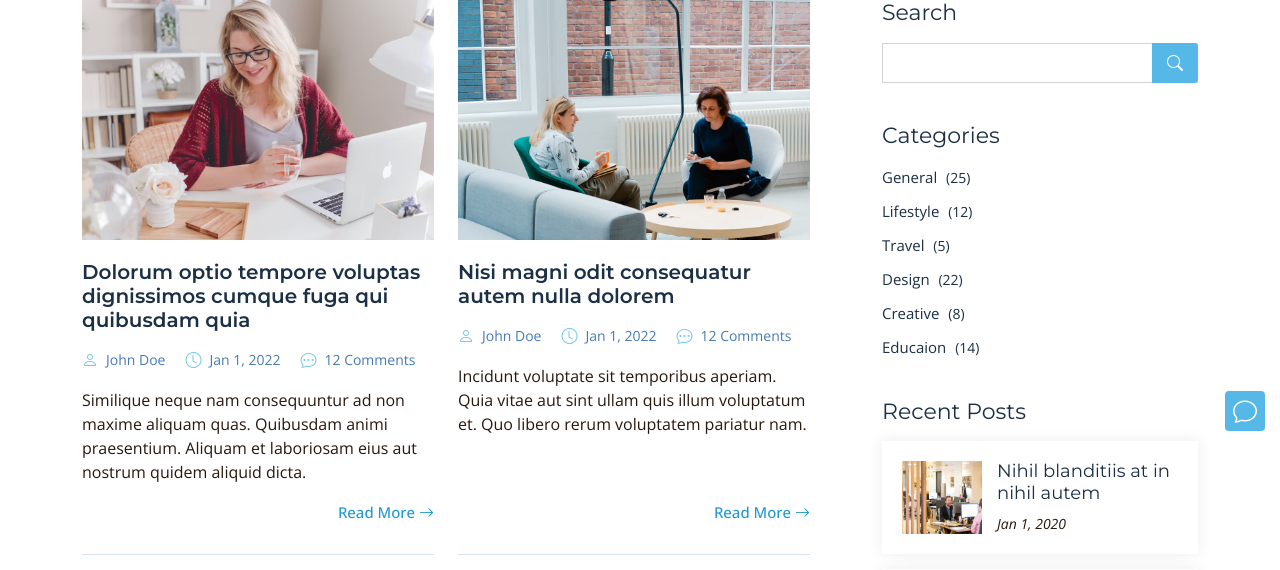
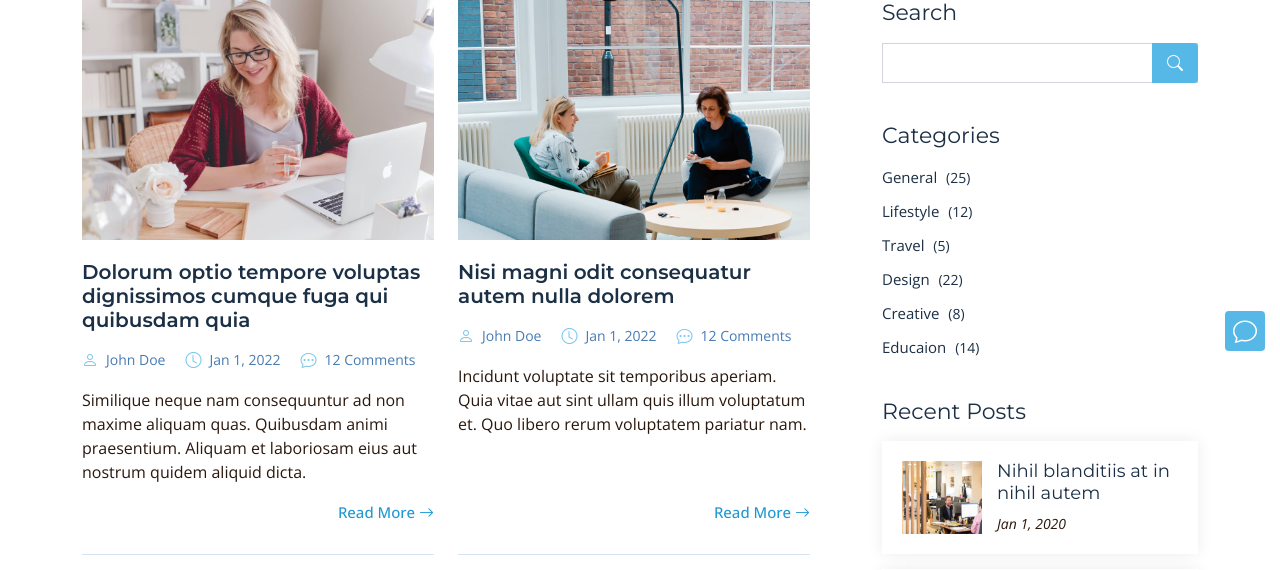
Before and after one commit to AspireHRIndia/Aspire-website-, a Django app: page /blog/ in a window 1280 px wide. Shown: the part 389-959 px from the top of the page. Run offline with Django 4.2, Linux system fonts and the light colour scheme; some libraries are stand-ins or nearby versions.

Commit message:
chat icon

```diff
--- /dev/null
+++ b/website_hr/static/website_hr/css/chatbot.css
@@ -0,0 +1,22 @@
+
+.chat{
+    background-color : #31B0D5;
+    color: white;
+    width: 40px;
+    height: 40px;
+    border-radius: 4px;
+    border-color: #46b8da;
+    position: fixed;
+    bottom: 60px;
+    background: var(--color-primary);
+    right: 15px;
+    font-size: 24px;
+    color: #fff;
+    line-height: 0;
+    font-size: 24px;
+  }
+
+  .chat:hover {
+    background: rgba(86, 184, 230, 0.8);
+    color: #fff;
+  }
--- a/website_hr/static/website_hr/css/main.css
+++ b/website_hr/static/website_hr/css/main.css
@@ -183,38 +183,6 @@ section {
   visibility: visible;
   opacity: 1;
 }
-
-
-/*--------------------------------------------------------------
-#chat
---------------------------------------------------------------*/
-.chat {
-  position: fixed;
-
-  opacity: 0;
-  right: 15px;
-  bottom: 15px;
-  z-index: 99999;
-  background: var(--color-primary);
-  width: 40px;
-  height: 40px;
-  border-radius: 4px;
-  transition: all 0.4s;
-}
-
-.chat i {
-  font-size: 24px;
-  color: #fff;
-  line-height: 0;
-}
-
-.chat:hover {
-  background: rgba(86, 184, 230, 0.8);
-  color: #fff;
-}
-
-
-
 
 
 /*--------------------------------------------------------------
--- a/website_hr/templates/base.html
+++ b/website_hr/templates/base.html
@@ -149,11 +149,18 @@ Error!
   </footer><!-- End Footer -->
   <!-- End Footer -->
 
+
+  <!--scroll top -->
   <a href="" class="scroll-top d-flex align-items-center justify-content-center"><i class="bi bi-arrow-up-short"></i></a>
+  <!------------>
 
 
-<a href="#"  class=" scroll-top d-flex align-items-center justify-content-center active " style="top: 780px;"><i href="youtube.com" class="bi bi-chat"></i></a>
-
+<!---chatbot-->
+  <link href="{% static 'website_hr/css/chatbot.css' %}" rel="stylesheet">
+  <a class="chat d-flex align-items-center justify-content-center">
+    <i class="bi bi-chat"></i>
+  </a>
+<!--end chatbot-->
 
 
 
```
